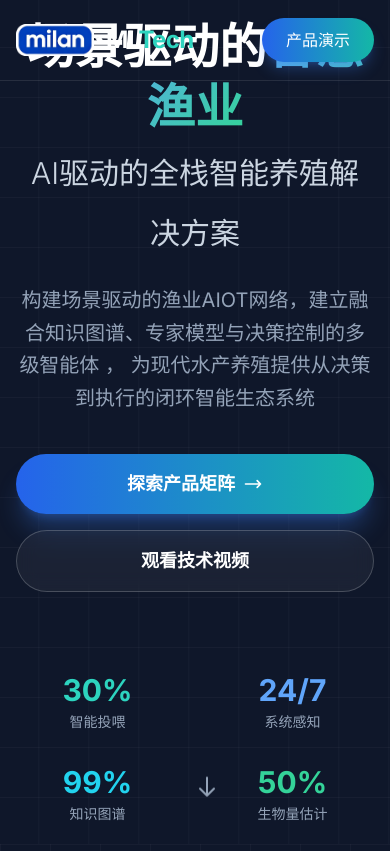
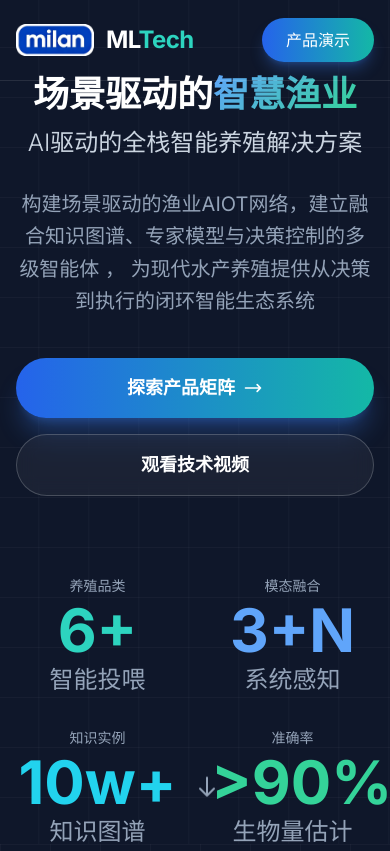
Before and after one commit to SingleMzh/milanweb, a plain HTML site: page index.html in a window 390 px wide. Shown: the top 851 px of the page. Drawn offline with nearby package versions, Linux system fonts and the light colour scheme.

Commit message:
修改了网页部分排版和文字

```diff
--- a/index.html
+++ b/index.html
@@ -269,7 +269,38 @@
         }
 
 
+        /* 向下箭头点击样式 */
+        .scroll-arrow {
+            cursor: pointer;
+            transition: transform 0.2s;
+        }
+        .scroll-arrow:hover {
+            transform: translateX(-50%) translateY(5px) !important;
+        }
+
+        /* 锚点跳转偏移，防止被固定导航栏遮挡 */
+        html {
+            scroll-padding-top: 80px;
+        }
+
+        /* 移动端优化：确保内容在可视区域内 */
+        @media (max-width: 768px) {
+            .ocean-gradient {
+                padding-top: 5rem; /* 确保移动端内容不被导航栏遮挡 */
+            }
+
+        /* 调整标题大小避免换行过多导致的上移 */
+        .animate-float h1 {
+            font-size: 2.25rem;
+            line-height: 1.2;
+            }
+
+        .animate-float h1 span.text-3xl {
+            font-size: 1.5rem;
+            }
+        }
     </style>
+<base target="_blank">
 </head>
 
 <body class="bg-slate-900 text-white overflow-x-hidden">
@@ -278,7 +309,9 @@
     <nav class="fixed w-full z-50 glass border-b border-white/10 transition-all duration-300" id="navbar">
         <div class="max-w-7xl mx-auto px-4 sm:px-6 lg:px-8">
             <div class="flex justify-between items-center h-20">
-                <div class="flex items-center space-x-3">
+                <!-- Logo点击回到页首 -->
+                <!-- <div class="flex items-center space-x-3"> -->
+                <div class="flex items-center space-x-3 cursor-pointer" onclick="window.scrollTo({top: 0, behavior: 'smooth'})">
                     <!-- <div class="w-10 h-10 rounded-lg bg-gradient-to-br from-blue-500 to-teal-400 flex items-center justify-center pulse-glow">
                         <svg class="w-6 h-6 text-white" fill="none" stroke="currentColor" viewBox="0 0 24 24">
                             <path stroke-linecap="round" stroke-linejoin="round" stroke-width="2" d="M13 10V3L4 14h7v7l9-11h-7z"/>
@@ -288,11 +321,19 @@
                     <span class="text-2xl font-bold tracking-tight">ML<span class="text-teal-400">Tech</span></span>
                 </div>
 
-                <div class="hidden md:flex space-x-8 text-xl">
+                <!-- <div class="hidden md:flex space-x-8 text-xl">
                     <a href="#products" class="text-slate-300 hover:text-teal-400 transition-colors font-medium">产品矩阵</a>
                     <a href="#solutions" class="text-slate-300 hover:text-teal-400 transition-colors font-medium">解决方案</a>
                     <a href="#technology" class="text-slate-300 hover:text-teal-400 transition-colors font-medium">技术架构</a>
                     <a href="#cases" class="text-slate-300 hover:text-teal-400 transition-colors font-medium">应用案例</a>
+                </div> -->
+
+                <!-- 将原有的导航链接改为 onclick 平滑滚动 -->
+                <div class="hidden md:flex space-x-8 text-xl">
+                    <a href="#products" onclick="event.preventDefault(); document.getElementById('products').scrollIntoView({behavior: 'smooth'})" class="text-slate-300 hover:text-teal-400 transition-colors font-medium cursor-pointer">产品矩阵</a>
+                    <a href="#technology" onclick="event.preventDefault(); document.getElementById('technology').scrollIntoView({behavior: 'smooth'})" class="text-slate-300 hover:text-teal-400 transition-colors font-medium cursor-pointer">技术架构</a>
+                    <a href="#solutions" onclick="event.preventDefault(); document.getElementById('solutions').scrollIntoView({behavior: 'smooth'})" class="text-slate-300 hover:text-teal-400 transition-colors font-medium cursor-pointer">解决方案</a>
+                    <a href="#cases" onclick="event.preventDefault(); document.getElementById('solutions').scrollIntoView({behavior: 'smooth'})" class="text-slate-300 hover:text-teal-400 transition-colors font-medium cursor-pointer">应用案例</a>
                 </div>
 
                 <button class="bg-gradient-to-r from-blue-600 to-teal-500 hover:from-blue-700 hover:to-teal-600 text-white px-6 py-2.5 rounded-full font-medium transition-all transform hover:scale-105 shadow-lg shadow-blue-500/30">
@@ -303,7 +344,8 @@
     </nav>
 
     <!-- Hero Section -->
-    <section class="relative min-h-screen flex items-center justify-center ocean-gradient overflow-hidden grid-bg">
+    <section class="relative h-screen flex flex-col justify-center ocean-gradient overflow-hidden grid-bg pt-20 md:pt-0">
+    <!-- <section class="relative min-h-screen flex items-center justify-center ocean-gradient overflow-hidden grid-bg"> -->
         <canvas id="particles-canvas"></canvas>
 
         <div class="relative z-10 max-w-7xl mx-auto px-4 sm:px-6 lg:px-8 text-center">
@@ -325,7 +367,10 @@
             </p>
 
             <div class="mt-10 flex flex-col sm:flex-row gap-4 justify-center">
-                <button class="bg-gradient-to-r from-blue-600 to-teal-500 text-white px-8 py-4 rounded-full font-semibold text-lg transition-all transform hover:scale-105 shadow-xl shadow-blue-500/30 flex items-center justify-center gap-2 group">
+                <!-- 点击跳转到全栈产品矩阵 -->
+                <!-- <button class="bg-gradient-to-r from-blue-600 to-teal-500 text-white px-8 py-4 rounded-full font-semibold text-lg transition-all transform hover:scale-105 shadow-xl shadow-blue-500/30 flex items-center justify-center gap-2 group"></button> -->
+                <button onclick="document.getElementById('products').scrollIntoView({behavior: 'smooth'})" class="bg-gradient-to-r from-blue-600 to-teal-500 text-white px-8 py-4 rounded-full font-semibold text-lg transition-all transform hover:scale-105 shadow-xl shadow-blue-500/30 flex items-center justify-center gap-2 group">
+
                     探索产品矩阵
                     <svg class="w-5 h-5 group-hover:translate-x-1 transition-transform" fill="none" stroke="currentColor" viewBox="0 0 24 24">
                         <path stroke-linecap="round" stroke-linejoin="round" stroke-width="2" d="M17 8l4 4m0 0l-4 4m4-4H3"/>
@@ -338,27 +383,35 @@
 
             <!-- 核心数据展示 -->
             <div class="mt-20 grid grid-cols-2 md:grid-cols-4 gap-8 max-w-4xl mx-auto">
+                 <!-- 数据1: 养殖品类 6+ -->
                 <div class="text-center">
-                    <div class="text-3xl md:text-4xl font-bold text-teal-400">30%</div>
-                    <div class="text-sm text-slate-400 mt-1">智能投喂</div>
+                    <div class="text-sm md:text-base text-slate-400 mb-1">养殖品类</div>
+                    <div class="text-6xl md:text-4xl font-bold text-teal-400">6+</div>
+                    <div class="text-2xl text-slate-400 mt-1">智能投喂</div>
                 </div>
+                <!-- 数据2: 模态融合 3+N -->
                 <div class="text-center">
-                    <div class="text-3xl md:text-4xl font-bold text-blue-400">24/7</div>
-                    <div class="text-sm text-slate-400 mt-1">系统感知</div>
+                    <div class="text-sm md:text-base text-slate-400 mb-1">模态融合</div>
+                    <div class="text-6xl md:text-4xl font-bold text-blue-400">3+N</div>
+                    <div class="text-2xl text-slate-400 mt-1">系统感知</div>
                 </div>
+                <!-- 数据3: 知识实例 10w+ -->
                 <div class="text-center">
-                    <div class="text-3xl md:text-4xl font-bold text-cyan-400">99%</div>
-                    <div class="text-sm text-slate-400 mt-1">知识图谱</div>
+                    <div class="text-sm md:text-base text-slate-400 mb-1">知识实例</div>
+                    <div class="text-6xl md:text-4xl font-bold text-cyan-400">10w+</div>
+                    <div class="text-2xl text-slate-400 mt-1">知识图谱</div>
                 </div>
+                <!-- 数据4: 准确率 >90% -->
                 <div class="text-center">
-                    <div class="text-3xl md:text-4xl font-bold text-emerald-400">50%</div>
-                    <div class="text-sm text-slate-400 mt-1">生物量估计</div>
+                    <div class="text-sm md:text-base text-slate-400 mb-1">准确率</div>
+                    <div class="text-6xl md:text-4xl font-bold text-emerald-400">>90%</div>
+                    <div class="text-2xl text-slate-400 mt-1">生物量估计</div>
                 </div>
             </div>
         </div>
 
         <!-- 滚动指示器 -->
-        <div class="absolute bottom-10 left-1/2 transform -translate-x-1/2 animate-bounce">
+        <div class="absolute bottom-10 left-1/2 transform -translate-x-1/2 animate-bounce scroll-arrow" onclick="document.getElementById('products').scrollIntoView({behavior: 'smooth'})" title="向下滚动">
             <svg class="w-6 h-6 text-slate-400" fill="none" stroke="currentColor" viewBox="0 0 24 24">
                 <path stroke-linecap="round" stroke-linejoin="round" stroke-width="2" d="M19 14l-7 7m0 0l-7-7m7 7V3"/>
             </svg>
@@ -402,11 +455,11 @@
                         </svg>
                     </div>
                     <h3 class="text-xl font-bold mb-3 text-white">渔业知识图谱</h3>
-                    <p class="text-slate-400 mb-4 text-sm leading-relaxed">构建水产养殖领域知识引擎，整合疾病库、饵料配方、环境参数等数据，提供智能问答与决策建议。</p>
+                    <p class="text-slate-400 mb-4 text-sm leading-relaxed">构建水产养殖领域知识引擎，整合养殖经验、环境响应等知识资料，耦合生产实效数据，提供智能问答与决策建议。</p>
                     <div class="flex flex-wrap gap-2">
-                        <span class="px-3 py-1 bg-purple-500/10 text-purple-300 rounded-full text-xs">疾病诊断</span>
-                        <span class="px-3 py-1 bg-purple-500/10 text-purple-300 rounded-full text-xs">方案推荐</span>
-                        <span class="px-3 py-1 bg-purple-500/10 text-purple-300 rounded-full text-xs">语义检索</span>
+                        <span class="px-3 py-1 bg-purple-500/10 text-purple-300 rounded-full text-xs">养殖知识</span>
+                        <span class="px-3 py-1 bg-purple-500/10 text-purple-300 rounded-full text-xs">环境响应</span>
+                        <span class="px-3 py-1 bg-purple-500/10 text-purple-300 rounded-full text-xs">生物习性</span>
                     </div>
                 </div>
 
@@ -738,7 +791,8 @@
         <div class="max-w-7xl mx-auto px-4 sm:px-6 lg:px-8">
             <div class="grid grid-cols-1 md:grid-cols-4 gap-8 mb-8">
                 <div>
-                    <div class="flex items-center space-x-3 mb-4">
+                    <div class="flex items-center space-x-3 mb-4 cursor-pointer" onclick="window.scrollTo({top: 0, behavior: 'smooth'})">
+                    <!-- <div class="flex items-center space-x-3 mb-4"> -->
                         <!-- <div class="w-8 h-8 rounded-lg bg-gradient-to-br from-blue-500 to-teal-400 flex items-center justify-center">
                             <svg class="w-5 h-5 text-white" fill="none" stroke="currentColor" viewBox="0 0 24 24">
                                 <path stroke-linecap="round" stroke-linejoin="round" stroke-width="2" d="M13 10V3L4 14h7v7l9-11h-7z"/>
@@ -976,4 +1030,4 @@
         });
     </script>
 </body>
-</html
+</html>
```
